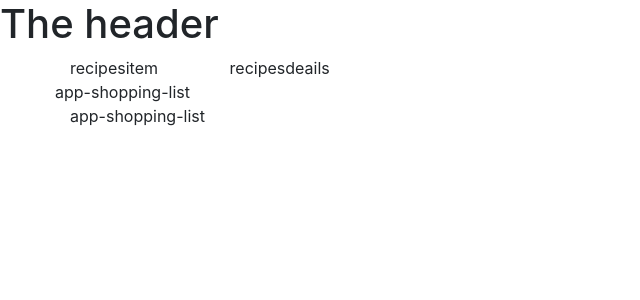
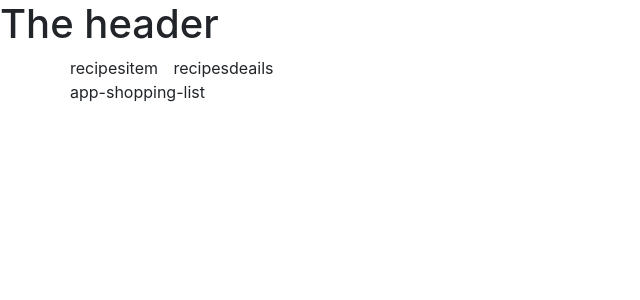
Before and after one commit to arjunraj15/angular-basic-project, an Angular app: page / in a window 1280 px wide. Shown: the top 300 px of the page, without its empty margins (0-640 px from the left). Built offline with nearby package versions, Linux system fonts and the light colour scheme.

Commit message:
1 file modified

```diff
--- a/src/app/recipes/recipes.component.html
+++ b/src/app/recipes/recipes.component.html
@@ -6,5 +6,4 @@
     <app-recipesdetails>
     </app-recipesdetails>
 	</div>
-  <app-shopping-list></app-shopping-list>
-</div>
+ </div>
```
